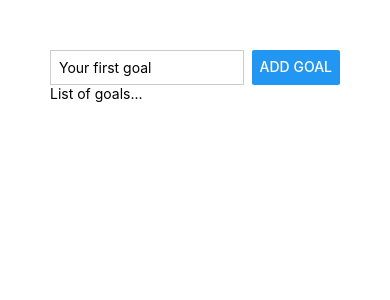
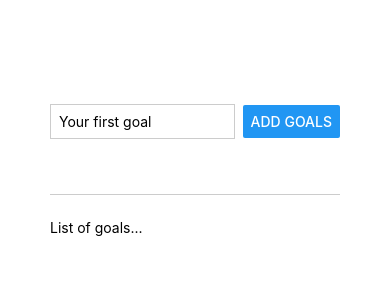
Before and after one commit to tomstao/reactnative, a React Native app: screen / in a window 390 px wide. Shown: the top 300 px of the page. Built offline with nearby package versions, Linux system fonts and the light colour scheme.

Commit message:
feat: added simple UI

```diff
--- a/App.js
+++ b/App.js
@@ -8,10 +8,10 @@ export default function App() {
                     placeholder={'Your first goal'}
                     style={styles.textInput}
                 />
-                <Button title={'Add Goal'} />
+                <Button  title={'Add Goals'} />
             </View>
 
-            <View>
+            <View style={styles.goalsContainer}>
                 <Text>
                     List of goals...
                 </Text>
@@ -24,17 +24,27 @@ export default function App() {
 const styles = StyleSheet.create({
     appContainer: {
         padding: 50,
+        flex: 1,
     },
     inputContainer: {
+        flex: 1,
         flexDirection: 'row',
         justifyContent: 'space-between',
+        alignItems: 'center',
+        marginBottom: 24,
+        borderBottomWidth: 1,
+        borderBottomColor: '#ccc',
     },
 
     textInput: {
         borderWidth: 1,
         borderColor: '#ccc',
-        width: '80%',
+        width: '70%',
         marginRight: 8,
         padding: 8,
+    },
+
+    goalsContainer: {
+        flex: 4,
     }
 })
```
